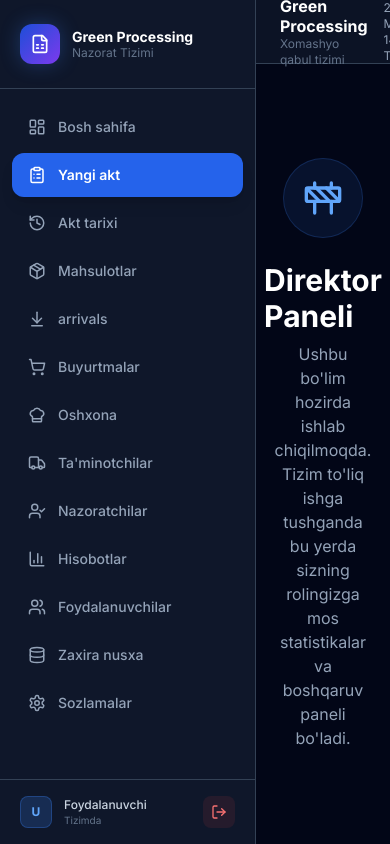
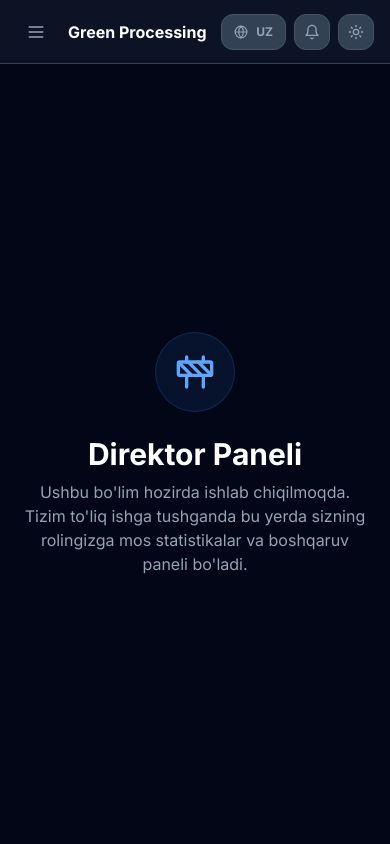
Before and after one commit to Muhammad123-1/Green-Processing, a Next.js app: page /director in a window 390 px wide. Built offline with nearby package versions, Linux system fonts and the light colour scheme.

Commit message:
Optimize UI for mobile devices

```diff
--- a/src/components/dashboard/DashboardContent.tsx
+++ b/src/components/dashboard/DashboardContent.tsx
@@ -96,7 +96,7 @@ export default function DashboardContent() {
           <div className="absolute -top-10 -right-10 w-40 h-40 rounded-full bg-white/20" />
           <div className="absolute -bottom-10 -left-10 w-60 h-60 rounded-full bg-white/10" />
         </div>
-        <div className="relative flex items-center justify-between">
+        <div className="relative flex flex-col sm:flex-row sm:items-center justify-between gap-4">
           <div>
             <h2 className="text-2xl font-bold text-white">{t('welcome')} 👋</h2>
             <p className="text-blue-200 mt-1 text-sm capitalize">{today}</p>
@@ -108,8 +108,8 @@ export default function DashboardContent() {
           </div>
           <Link
             href="/inspections/new"
-            className="flex items-center gap-2 bg-white text-blue-700 font-bold px-5 py-3 rounded-xl
-                       hover:bg-blue-50 transition-all duration-200 shadow-lg hover:shadow-white/20"
+            className="flex items-center justify-center gap-2 bg-white text-blue-700 font-bold px-5 py-3 rounded-xl
+                       hover:bg-blue-50 transition-all duration-200 shadow-lg hover:shadow-white/20 sm:w-auto w-full"
           >
             <Plus size={18} />
             {t('newInspection')}
@@ -118,7 +118,7 @@ export default function DashboardContent() {
       </div>
 
       {/* Stats Grid */}
-      <div className="grid grid-cols-2 lg:grid-cols-4 gap-4">
+      <div className="grid grid-cols-1 sm:grid-cols-2 lg:grid-cols-4 gap-4">
         <StatCard
           icon={<ClipboardList size={22} className="text-blue-400" />}
           label={t('totalInspections')}
@@ -146,7 +146,7 @@ export default function DashboardContent() {
       </div>
 
       {/* Secondary Stats */}
-      <div className="grid grid-cols-2 gap-4">
+      <div className="grid grid-cols-1 sm:grid-cols-2 gap-4">
         <div className="stat-card flex items-center gap-4">
           <div className="w-12 h-12 rounded-xl bg-purple-500/15 border border-purple-500/20 flex items-center justify-center">
             <Package size={22} className="text-purple-400" />
@@ -242,7 +242,7 @@ export default function DashboardContent() {
       </div>
 
       {/* Quick Actions */}
-      <div className="grid grid-cols-3 gap-4">
+      <div className="grid grid-cols-1 sm:grid-cols-3 gap-4">
         <QuickAction
           href="/inspections/new"
           icon={<ClipboardList size={20} />}
--- a/src/components/layout/Header.tsx
+++ b/src/components/layout/Header.tsx
@@ -1,9 +1,10 @@
 'use client'
 
 import { usePathname } from 'next/navigation'
-import { Bell, Search, Sun, Moon, Globe } from 'lucide-react'
+import { Bell, Search, Sun, Moon, Globe, Menu } from 'lucide-react'
 import { useTheme } from '@/components/providers/ThemeProvider'
 import { useLanguage } from '@/components/providers/LanguageProvider'
+import { useSidebar } from '@/store/sidebar'
 
 const getPageInfo = (pathname: string, t: any) => {
   const map: Record<string, { title: string; subtitle: string }> = {
@@ -38,14 +39,23 @@ export default function Header() {
     day: 'numeric',
   })
 
+  const { toggle } = useSidebar()
+
   return (
-    <header className="h-16 border-b border-dark-700 bg-dark-900/80 backdrop-blur-sm flex items-center px-6 gap-4 flex-shrink-0">
-      <div className="flex-1">
-        <h2 className="font-bold text-white text-base leading-tight">{pageInfo.title}</h2>
-        <p className="text-xs text-slate-500">{pageInfo.subtitle}</p>
+    <header className="h-16 border-b border-dark-700 bg-dark-900/80 backdrop-blur-sm flex items-center px-4 md:px-6 gap-3 md:gap-4 flex-shrink-0">
+      <button
+        onClick={toggle}
+        className="md:hidden w-10 h-10 rounded-xl flex items-center justify-center text-slate-400 hover:text-white hover:bg-dark-700 transition-colors"
+      >
+        <Menu size={20} />
+      </button>
+
+      <div className="flex-1 min-w-0">
+        <h2 className="font-bold text-white text-base leading-tight truncate">{pageInfo.title}</h2>
+        <p className="text-xs text-slate-500 hidden md:block truncate">{pageInfo.subtitle}</p>
       </div>
 
-      <div className="flex items-center gap-3 text-xs text-slate-400">
+      <div className="hidden md:flex items-center gap-3 text-xs text-slate-400">
         <span>{dateStr}</span>
       </div>
 
--- a/src/components/layout/Sidebar.tsx
+++ b/src/components/layout/Sidebar.tsx
@@ -22,6 +22,7 @@ import {
 } from 'lucide-react'
 import { logout } from '@/app/actions/auth'
 import { useLanguage } from '@/components/providers/LanguageProvider'
+import { useSidebar } from '@/store/sidebar'
 
 const navItems = [
   {
@@ -95,9 +96,20 @@ const navItems = [
 export default function Sidebar() {
   const pathname = usePathname()
   const { t, lang } = useLanguage()
+  const { isOpen, close } = useSidebar()
 
   return (
-    <aside className="w-64 flex-shrink-0 bg-dark-900 border-r border-dark-700 flex flex-col h-full">
+    <>
+      {/* Mobile Overlay */}
+      {isOpen && (
+        <div
+          className="fixed inset-0 bg-black/60 z-40 md:hidden backdrop-blur-sm transition-opacity"
+          onClick={close}
+        />
+      )}
+
+      {/* Sidebar */}
+      <aside className={`fixed inset-y-0 left-0 z-50 w-64 bg-dark-900 border-r border-dark-700 flex flex-col h-full transform transition-transform duration-300 md:relative md:translate-x-0 ${isOpen ? 'translate-x-0' : '-translate-x-full'}`}>
       {/* Logo */}
       <div className="px-5 py-6 border-b border-dark-700">
         <div className="flex items-center gap-3">
@@ -123,6 +135,7 @@ export default function Sidebar() {
               <Link
                 key={item.href}
                 href={item.href}
+                onClick={close}
                 className="flex items-center gap-3 px-4 py-3 rounded-xl font-semibold text-sm
                            bg-blue-600 hover:bg-blue-500 text-white shadow-lg hover:shadow-blue-500/30
                            transition-all duration-200 my-2"
@@ -137,6 +150,7 @@ export default function Sidebar() {
             <Link
               key={item.href}
               href={item.href}
+              onClick={close}
               className={`sidebar-link ${isActive ? 'active' : ''}`}
             >
               <Icon size={18} />
@@ -166,6 +180,7 @@ export default function Sidebar() {
           <LogOut size={16} />
         </button>
       </div>
-    </aside>
+      </aside>
+    </>
   )
 }
--- /dev/null
+++ b/src/store/sidebar.ts
@@ -0,0 +1,13 @@
+import { create } from 'zustand'
+
+interface SidebarState {
+  isOpen: boolean
+  toggle: () => void
+  close: () => void
+}
+
+export const useSidebar = create<SidebarState>((set) => ({
+  isOpen: false,
+  toggle: () => set((state) => ({ isOpen: !state.isOpen })),
+  close: () => set({ isOpen: false }),
+}))
```
